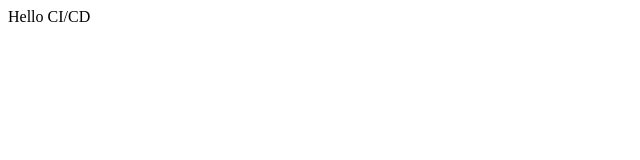
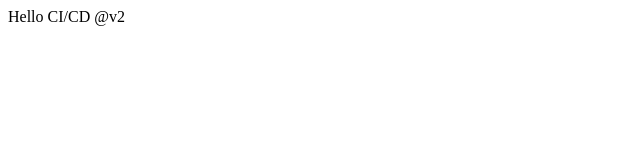
Before and after one commit to h-mahmoodi/React-CI-CD, a React app: page / in a window 1280 px wide. Shown: the top 160 px of the page, without its empty margins (0-640 px from the left). Built offline with nearby package versions, Linux system fonts and the light colour scheme.

Commit message:
update app.tsx to @v2

```diff
--- a/src/App.tsx
+++ b/src/App.tsx
@@ -1,5 +1,5 @@
 const App = () => {
-  return <div>Hello CI/CD</div>;
+  return <div>Hello CI/CD @v2</div>;
 };
 
 export default App;
```
